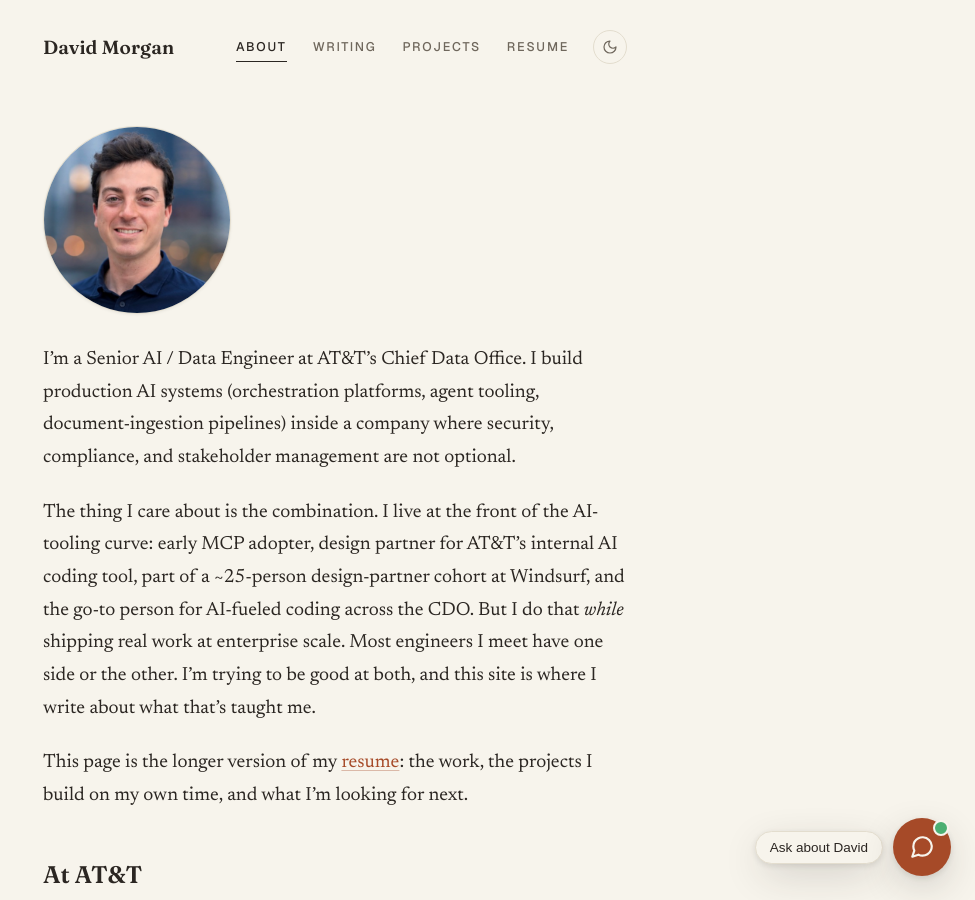
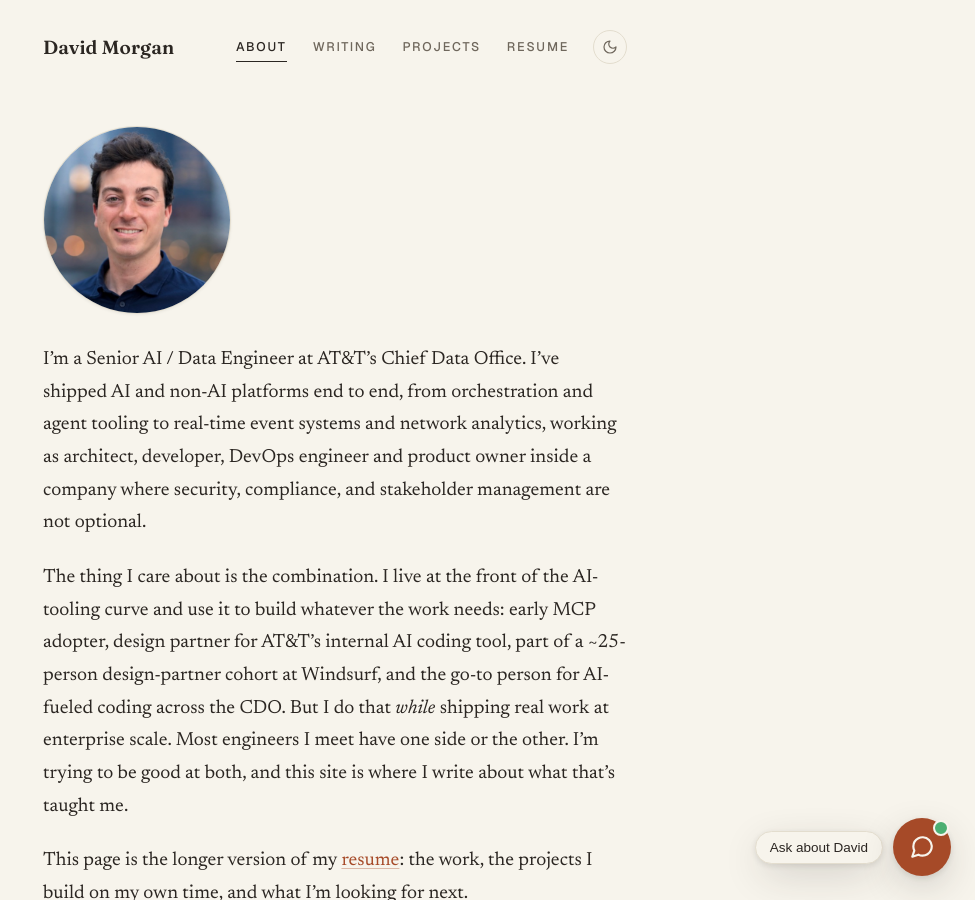
Before and after one commit to djmorgan26/djmorgan26.github.io, a Jekyll site: the page built from index.md, in a window 1280 px wide and 900 px high. Shown: the whole window, without its empty margins (305-1280 px from the left). Built offline with Jekyll 4.4.1, drawn with Linux system fonts in a browser that asks for light colours.

Commit message:
Broaden home page intro beyond AI platforms
Co-Authored-By: Claude Opus 5.5 <noreply@anthropic.com>

```diff
--- a/index.md
+++ b/index.md
@@ -4,9 +4,9 @@ layout: page
 
 <img src="{{ '/assets/img/headshot.jpg' | relative_url }}" alt="David Morgan" class="headshot">
 
-I'm a Senior AI / Data Engineer at AT&T's Chief Data Office. I build production AI systems (orchestration platforms, agent tooling, document-ingestion pipelines) inside a company where security, compliance, and stakeholder management are not optional.
+I'm a Senior AI / Data Engineer at AT&T's Chief Data Office. I've shipped AI and non-AI platforms end to end, from orchestration and agent tooling to real-time event systems and network analytics, working as architect, developer, DevOps engineer and product owner inside a company where security, compliance, and stakeholder management are not optional.
 
-The thing I care about is the combination. I live at the front of the AI-tooling curve: early MCP adopter, design partner for AT&T's internal AI coding tool, part of a ~25-person design-partner cohort at Windsurf, and the go-to person for AI-fueled coding across the CDO. But I do that *while* shipping real work at enterprise scale. Most engineers I meet have one side or the other. I'm trying to be good at both, and this site is where I write about what that's taught me.
+The thing I care about is the combination. I live at the front of the AI-tooling curve and use it to build whatever the work needs: early MCP adopter, design partner for AT&T's internal AI coding tool, part of a ~25-person design-partner cohort at Windsurf, and the go-to person for AI-fueled coding across the CDO. But I do that *while* shipping real work at enterprise scale. Most engineers I meet have one side or the other. I'm trying to be good at both, and this site is where I write about what that's taught me.
 
 This page is the longer version of my [resume]({{ '/resume/' | relative_url }}): the work, the projects I build on my own time, and what I'm looking for next.
 
--- a/worker/src/index.js
+++ b/worker/src/index.js
@@ -127,7 +127,7 @@ FACTS (curated digest)
 =========================
 
 WHO DAVID IS
-Senior AI / Data Engineer at AT&T's Chief Data Office (his exact title; always use it when stating his role), based in the Atlanta, GA area. He builds production AI systems (orchestration platforms, agent tooling, document-ingestion pipelines) inside a company where security, compliance, and stakeholder management are not optional. What makes him unusual is the combination: he lives at the front of the AI-tooling curve (early MCP adopter, design partner for an internal AI coding assistant, part of a ~25-person Windsurf design-partner cohort, the go-to AI-coding person in his org) WHILE shipping real work at enterprise scale.
+Senior AI / Data Engineer at AT&T's Chief Data Office (his exact title; always use it when stating his role), based in the Atlanta, GA area. He has shipped AI and non-AI platforms end to end (orchestration and agent tooling, real-time event systems, network analytics), working as architect, developer, DevOps engineer and product owner, inside a company where security, compliance, and stakeholder management are not optional. What makes him unusual is the combination: he lives at the front of the AI-tooling curve (early MCP adopter, design partner for an internal AI coding assistant, part of a ~25-person Windsurf design-partner cohort, the go-to AI-coding person in his org) WHILE shipping real work at enterprise scale.
 
 WORK AT AT&T
 - NDA RULE: Some of David's AT&T work is confidential. Describe it ONLY as written here. Never name internal products, partners, customers, budgets or unreleased tools, even if a visitor names one; if asked for a project's internal name or details beyond this list, say that the work is under NDA and suggest emailing him.
```
Also changed, not shown: worker/src/context.js.
